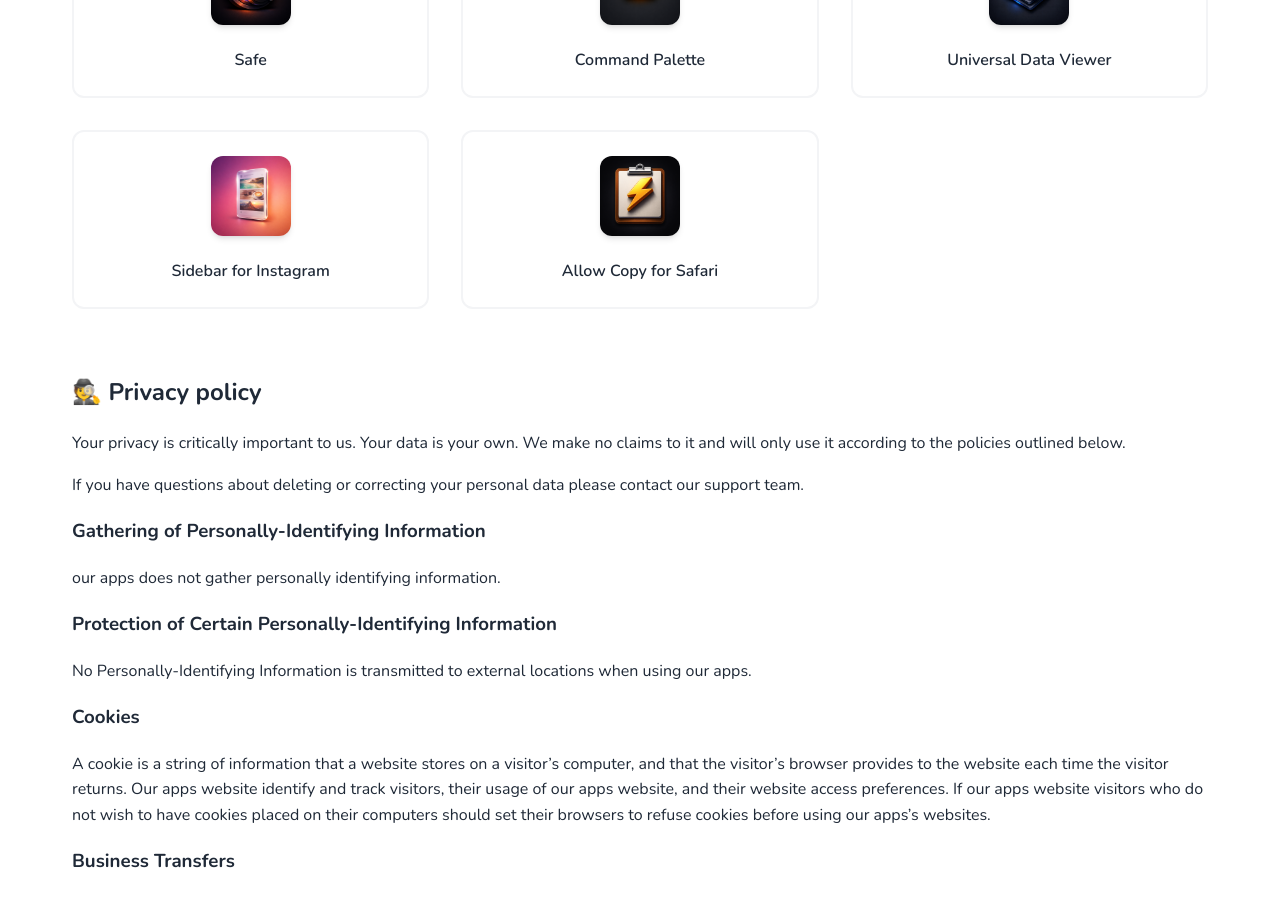
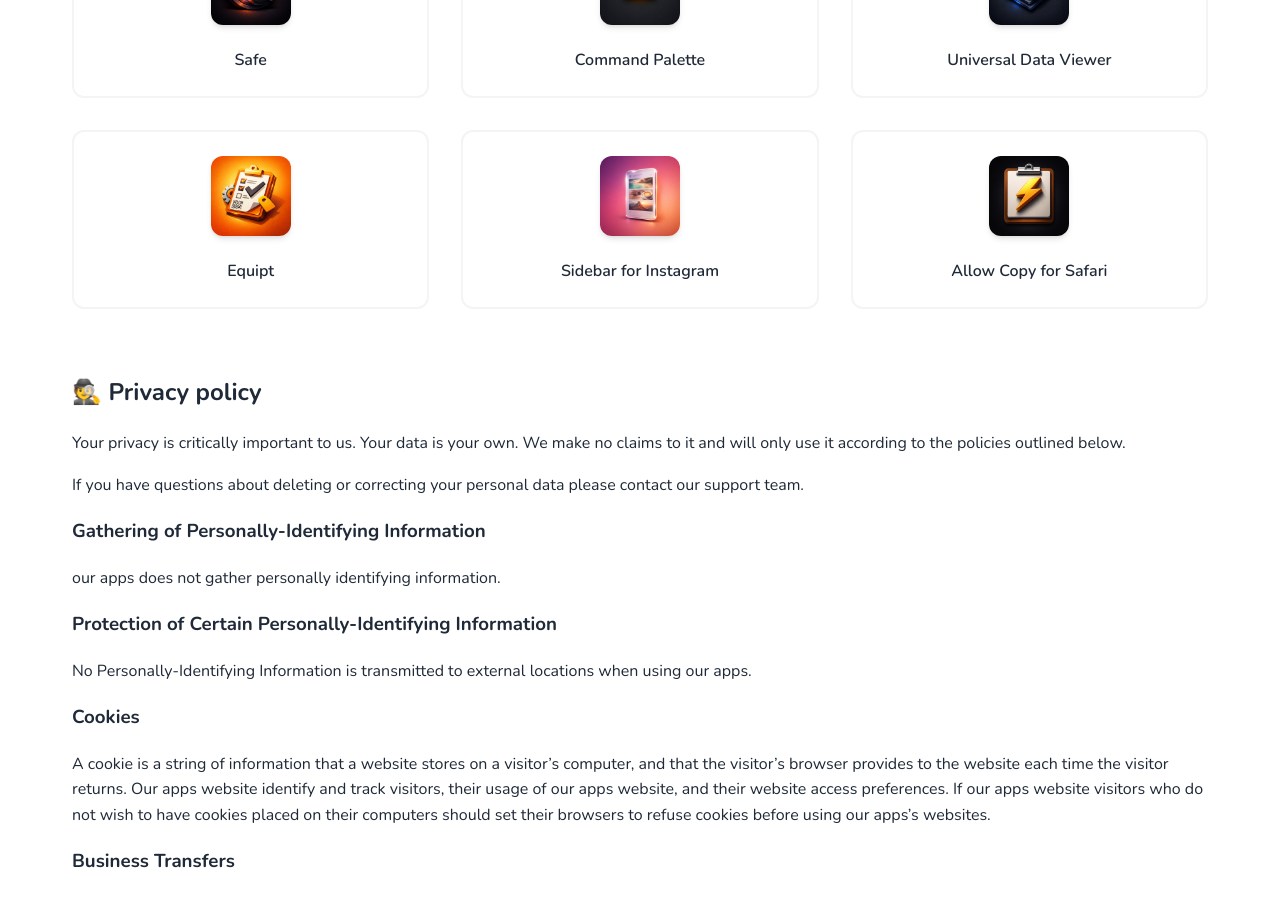
Before and after one commit to pmstani/pmstani.github.io, a Jekyll site: the page built from index.md, in a window 1280 px wide and 900 px high, scrolled down 5364 px. Built offline with Jekyll 4.4.1, drawn with Linux system fonts in a browser that asks for light colours.

Commit message:
✨ Add Equipt

```diff
--- a/apps.json
+++ b/apps.json
@@ -422,6 +422,12 @@
     "image_url": "https://pmstani.github.io/img/apps/udv.png"
   },
   {
+    "app_url": "https://apps.apple.com/app/6758159313",
+    "app_name": "Equipt",
+    "app_description": "Equipment & Asset Log",
+    "image_url": "https://pmstani.github.io/img/apps/equipt.png"
+  },
+  {
     "app_url": "https://apps.apple.com/app/6758384372",
     "app_name": "Sidebar for Instagram",
     "app_description": "Desktop app for Instagram",
--- a/index.md
+++ b/index.md
@@ -430,6 +430,12 @@
     </a>
   </div>
   <div class="app-item">
+    <a href="https://apps.apple.com/app/id6758159313" title="Equipt">
+      <img src="/img/apps/equipt.png" alt="Equipt">
+      <div class="app-name">Equipt</div>
+    </a>
+  </div>
+  <div class="app-item">
     <a href="https://apps.apple.com/app/id6758384372" title="Sidebar for Instagram">
       <img src="/img/apps/sidebar.png" alt="Sidebar for Instagram">
       <div class="app-name">Sidebar for Instagram</div>
```
Also changed, not shown: img/apps/equipt.png (added).
